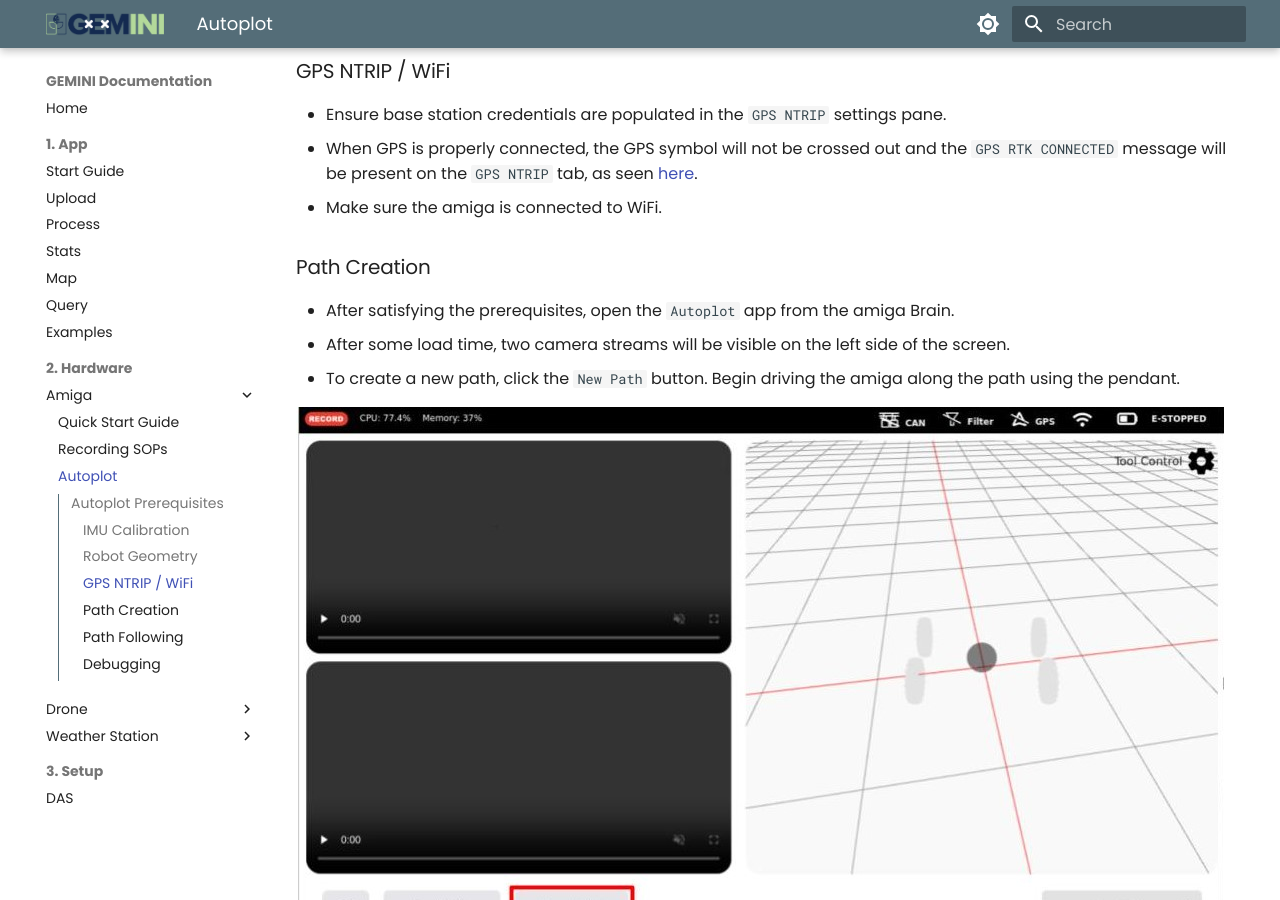
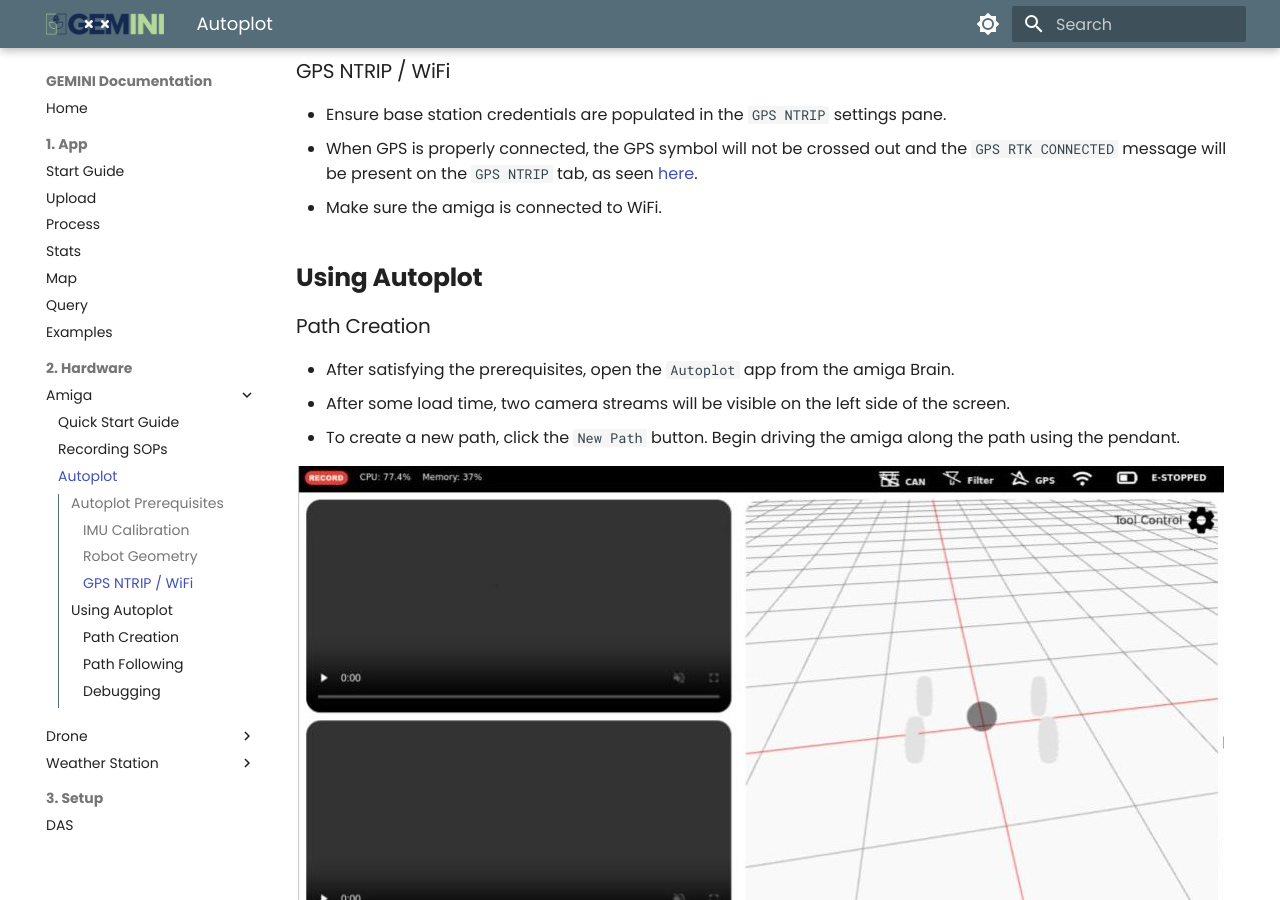
Before and after one commit to GEMINI-Breeding/GEMINI-Breeding.github.io, an MkDocs documentation site: the page built from docs/2. Hardware/Amiga/3- Autoplot.md, in a window 1280 px wide and 900 px high, scrolled down 2130 px. Built offline with MkDocs 1.6.1 and Material for MkDocs 9.7.7, drawn with Linux system fonts in a browser that asks for light colours.

Commit message:
Small updates

```diff
--- a/docs/2. Hardware/Amiga/3- Autoplot.md
+++ b/docs/2. Hardware/Amiga/3- Autoplot.md
@@ -2,7 +2,7 @@
 title: Autoplot
 ---
 
-## Autoplot Prerequisites
+## **Autoplot Prerequisites**
 - Open the `Settings` tab from the Brain home screen.
 
 ### IMU Calibration
@@ -28,6 +28,8 @@
 - Ensure base station credentials are populated in the `GPS NTRIP` settings pane.
 - When GPS is properly connected, the GPS symbol will not be crossed out and the `GPS RTK CONNECTED` message will be present on the `GPS NTRIP` tab, as seen [here](2- Recording.md/#gps-quality-assurance).
 - Make sure the amiga is connected to WiFi.
+
+## **Using Autoplot**
 
 ### Path Creation
 - After satisfying the prerequisites, open the `Autoplot` app from the amiga Brain.
```
